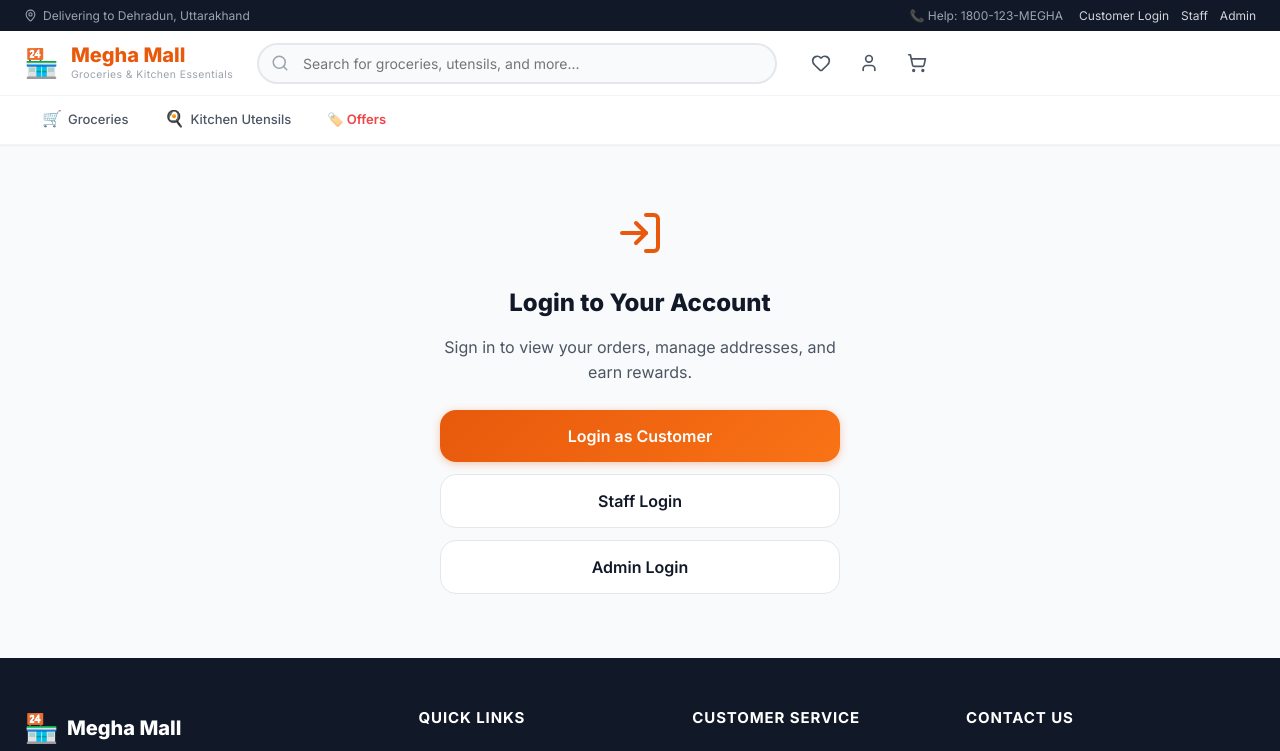
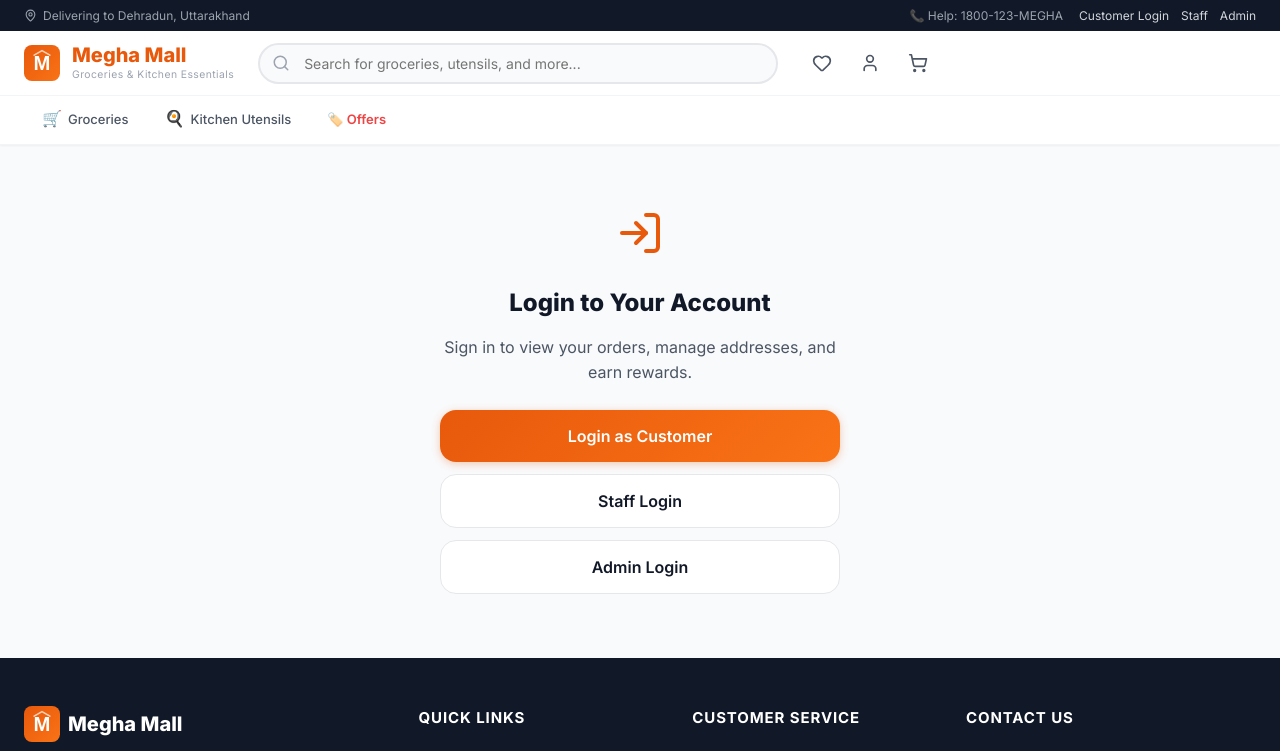
Before and after one commit to AdityaPandey-DEV/megha-mall, a React (Vite) app: page /account in a window 1280 px wide. Shown: the top 751 px of the page. Built offline with nearby package versions, Linux system fonts and the light colour scheme.

Commit message:
style: replace emoji with custom SVG logo across all components

```diff
--- a/src/components/Footer.jsx
+++ b/src/components/Footer.jsx
@@ -9,7 +9,7 @@ export default function Footer() {
                 <div className="footer-grid">
                     <div className="footer-brand">
                         <div className="footer-logo">
-                            <span className="logo-icon">🏪</span>
+                            <img src="/favicon.svg" alt="Megha Mall" className="logo-icon" width="36" height="36" />
                             <span className="logo-text">Megha Mall</span>
                         </div>
                         <p className="footer-desc">Your trusted neighbourhood store for quality groceries and kitchen essentials, now available online!</p>
--- a/src/components/LoadingSpinner.jsx
+++ b/src/components/LoadingSpinner.jsx
@@ -4,7 +4,7 @@ export default function LoadingSpinner() {
     return (
         <div className="loading-screen">
             <div className="loading-content">
-                <div className="loading-logo">🏪</div>
+                <img src="/favicon.svg" alt="Megha Mall" className="loading-logo" width="48" height="48" />
                 <div className="loading-spinner">
                     <div className="spinner-ring" />
                 </div>
--- a/src/components/Navbar.jsx
+++ b/src/components/Navbar.jsx
@@ -43,7 +43,7 @@ export default function Navbar() {
             <nav className="navbar">
                 <div className="container navbar-inner">
                     <Link to="/" className="navbar-logo">
-                        <span className="logo-icon">🏪</span>
+                        <img src="/favicon.svg" alt="Megha Mall" className="logo-icon" width="36" height="36" />
                         <div>
                             <span className="logo-text">Megha Mall</span>
                             <span className="logo-tagline">Groceries & Kitchen Essentials</span>
@@ -109,7 +109,7 @@ export default function Navbar() {
                 <div className="mobile-nav-overlay" onClick={() => setMobileOpen(false)}>
                     <div className="mobile-nav" onClick={(e) => e.stopPropagation()}>
                         <div className="mobile-nav-header">
-                            <span className="logo-text">🏪 Megha Mall</span>
+                            <span className="logo-text"><img src="/favicon.svg" alt="" width="28" height="28" style={{ verticalAlign: 'middle', marginRight: '8px' }} />Megha Mall</span>
                             <button onClick={() => setMobileOpen(false)}><X size={22} /></button>
                         </div>
                         <div className="mobile-search">
--- a/src/components/Sidebar.jsx
+++ b/src/components/Sidebar.jsx
@@ -27,7 +27,7 @@ export default function Sidebar({ type = 'staff' }) {
             <div className="sidebar-header">
                 {!collapsed && (
                     <div className="sidebar-brand">
-                        <span className="sidebar-brand-icon">🏪</span>
+                        <img src="/favicon.svg" alt="Megha Mall" className="sidebar-brand-icon" width="32" height="32" />
                         <div>
                             <span className="sidebar-brand-name">Megha Mall</span>
                             <span className="sidebar-brand-role">{type === 'admin' ? 'Admin' : 'Staff'} Panel</span>
```
